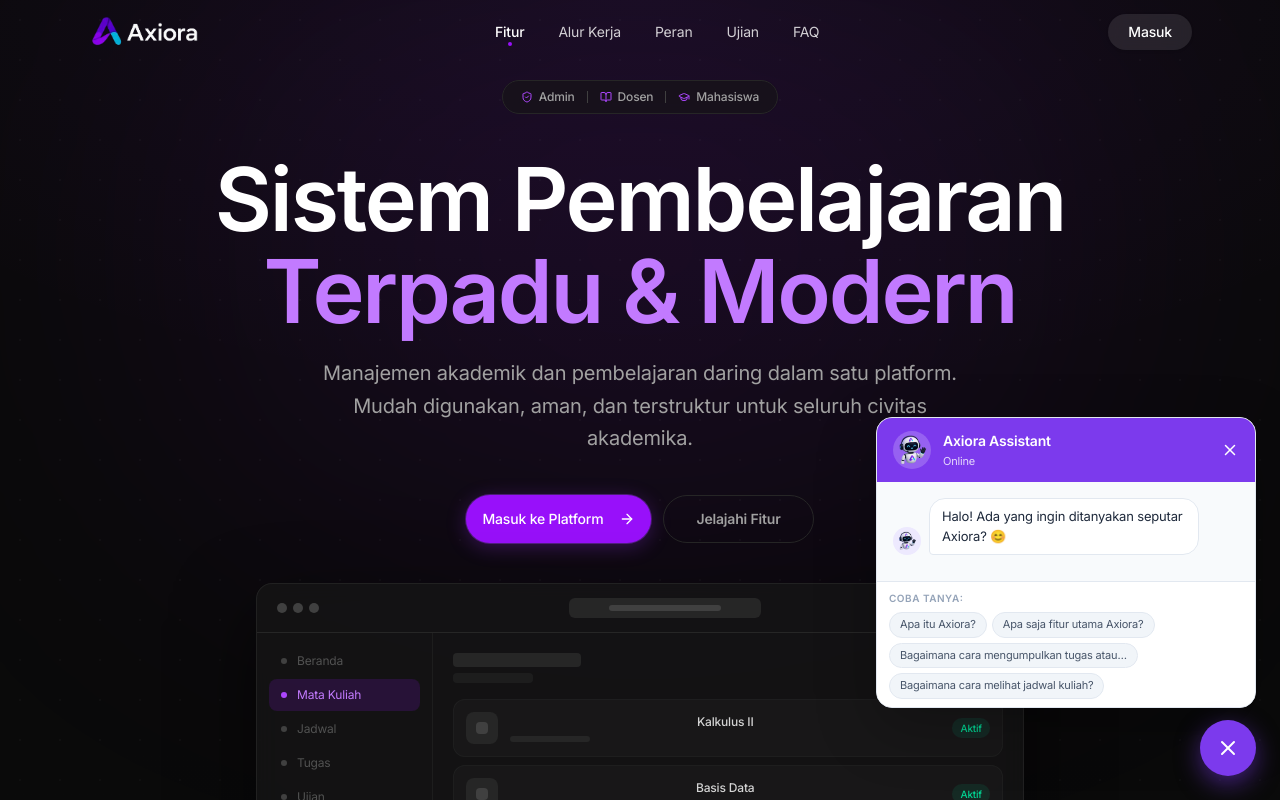
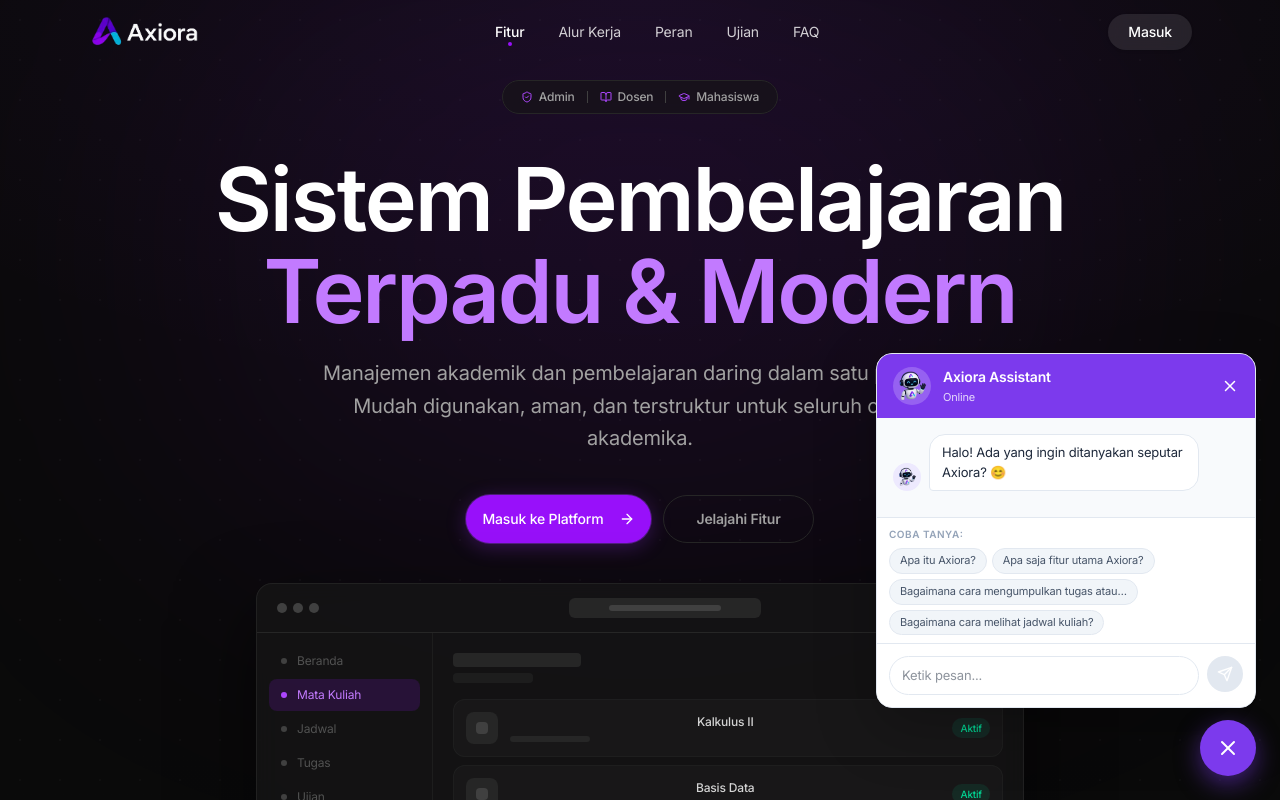
Before and after one commit to voidic722-netizen/next-lms-axiora, a Next.js app: page / in a window 1280 px wide. Both pictures are taken after a click on the button "Buka chat". Shown: the top 800 px of the page. Built offline with nearby package versions, Linux system fonts and the light colour scheme.

Commit message:
fixing bug

```diff
--- a/components/landing/Chatbot.tsx
+++ b/components/landing/Chatbot.tsx
@@ -3,7 +3,7 @@
 import { useState, useEffect, useRef, useMemo } from "react";
 import { createPortal } from "react-dom";
 import Image from "next/image";
-import { X, Send, User } from "lucide-react";
+import { X, User } from "lucide-react";
 import knowledgeBase from "@/lib/knowledge-base.json";
 
 interface KnowledgeItem {
@@ -154,6 +154,7 @@ export function Chatbot() {
       }, 400);
       return () => clearTimeout(timer);
     }
+    return undefined;
   }, [isOpen, messages.length]);
 
   useEffect(() => {
@@ -344,6 +345,35 @@ export function Chatbot() {
             </div>
           )}
 
+          <div style={{ padding: "12px", borderTop: "1px solid #e2e8f0", backgroundColor: "white", display: "flex", gap: "8px", flexShrink: 0 }}>
+            <input
+              type="text"
+              value={input}
+              onChange={(e) => setInput(e.target.value)}
+              onKeyDown={handleKeyDown}
+              placeholder="Ketik pesan..."
+              style={{ flex: 1, padding: "8px 12px", border: "1px solid #e2e8f0", borderRadius: "20px", fontSize: "13px", outline: "none", color: "#1e293b" }}
+            />
+            <button
+              onClick={() => handleSendMessage(input)}
+              disabled={!input.trim()}
+              style={{
+                height: "36px", width: "36px", borderRadius: "50%",
+                backgroundColor: input.trim() ? "#7c3aed" : "#e2e8f0",
+                color: "white", border: "none", display: "flex",
+                alignItems: "center", justifyContent: "center",
+                cursor: input.trim() ? "pointer" : "not-allowed",
+                flexShrink: 0,
+              }}
+              aria-label="Kirim pesan"
+            >
+              <svg width="16" height="16" viewBox="0 0 24 24" fill="none" stroke="currentColor" strokeWidth="2" strokeLinecap="round" strokeLinejoin="round">
+                <line x1="22" y1="2" x2="11" y2="13"></line>
+                <polygon points="22 2 15 22 11 13 2 9 22 2"></polygon>
+              </svg>
+            </button>
+          </div>
+
         </div>
       )}
     </>
--- a/features/auth/components/profile-page.tsx
+++ b/features/auth/components/profile-page.tsx
@@ -105,7 +105,7 @@ export function EditProfilePage() {
 
   const { register, handleSubmit, formState: { errors } } = useForm<ProfileFormValues>({
     resolver: zodResolver(profileSchema),
-    defaultValues: { name: user?.name ?? '', email: user?.email ?? '' },
+    values: { name: user?.name ?? '', email: user?.email ?? '' },
   })
 
   return (
```
Also changed, not shown: 1 other file (tests, documents, lock files or other folders).
